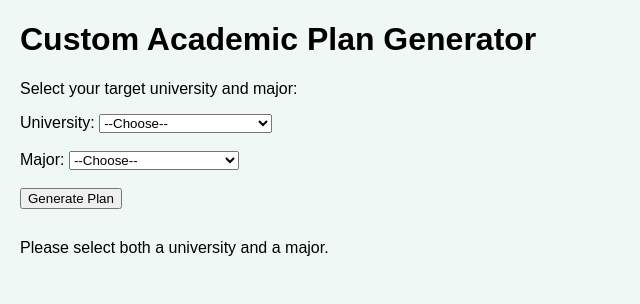
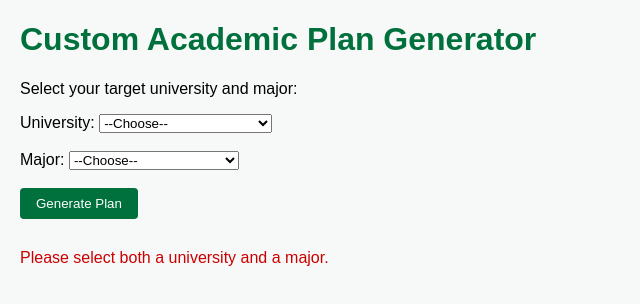
Before and after one commit to bruce-antley/yourpath-portal, a plain HTML site: page planner.html in a window 1280 px wide. Both pictures are taken after a click on the button "Generate Plan". Shown: the whole page, without its empty margins (0-640 px from the left). Drawn offline with Linux system fonts and the light colour scheme.

Commit message:
Update style.css

```diff
--- a/style.css
+++ b/style.css
@@ -1,8 +1,39 @@
+:root {
+  --nova-green: #00703C;
+}
+
 body {
   font-family: Arial, sans-serif;
   margin: 20px;
-  background-color: #f0f8f5;
+  background-color: #f7f9f8;
 }
-nav a {
-  margin: 10px;
+
+h1 {
+  color: var(--nova-green);
 }
+
+h3 {
+  color: var(--nova-green);
+}
+
+button {
+  background-color: var(--nova-green);
+  color: #fff;
+  border: none;
+  padding: 8px 16px;
+  border-radius: 4px;
+  cursor: pointer;
+}
+
+button:hover {
+  opacity: 0.9;
+}
+
+.error {
+  color: #c00;
+}
+
+.note a {
+  color: var(--nova-green);
+  text-decoration: underline;
+}
```
